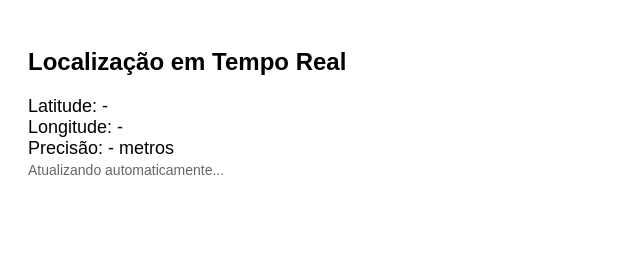
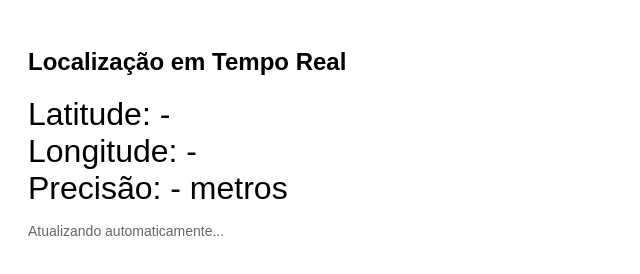
Before and after one commit to ed-dalecio/geolocalizacao, a plain HTML site: page index.html in a window 1280 px wide. Shown: the whole page, without its empty margins (0-640 px from the left). Drawn offline with Linux system fonts and the light colour scheme.

Commit message:
Add files via upload

```diff
--- a/index.html
+++ b/index.html
@@ -10,7 +10,7 @@
     }
     #coords {
       margin-top: 15px;
-      font-size: 18px;
+      font-size: 32px;
     }
     .small {
       font-size: 14px;
```
